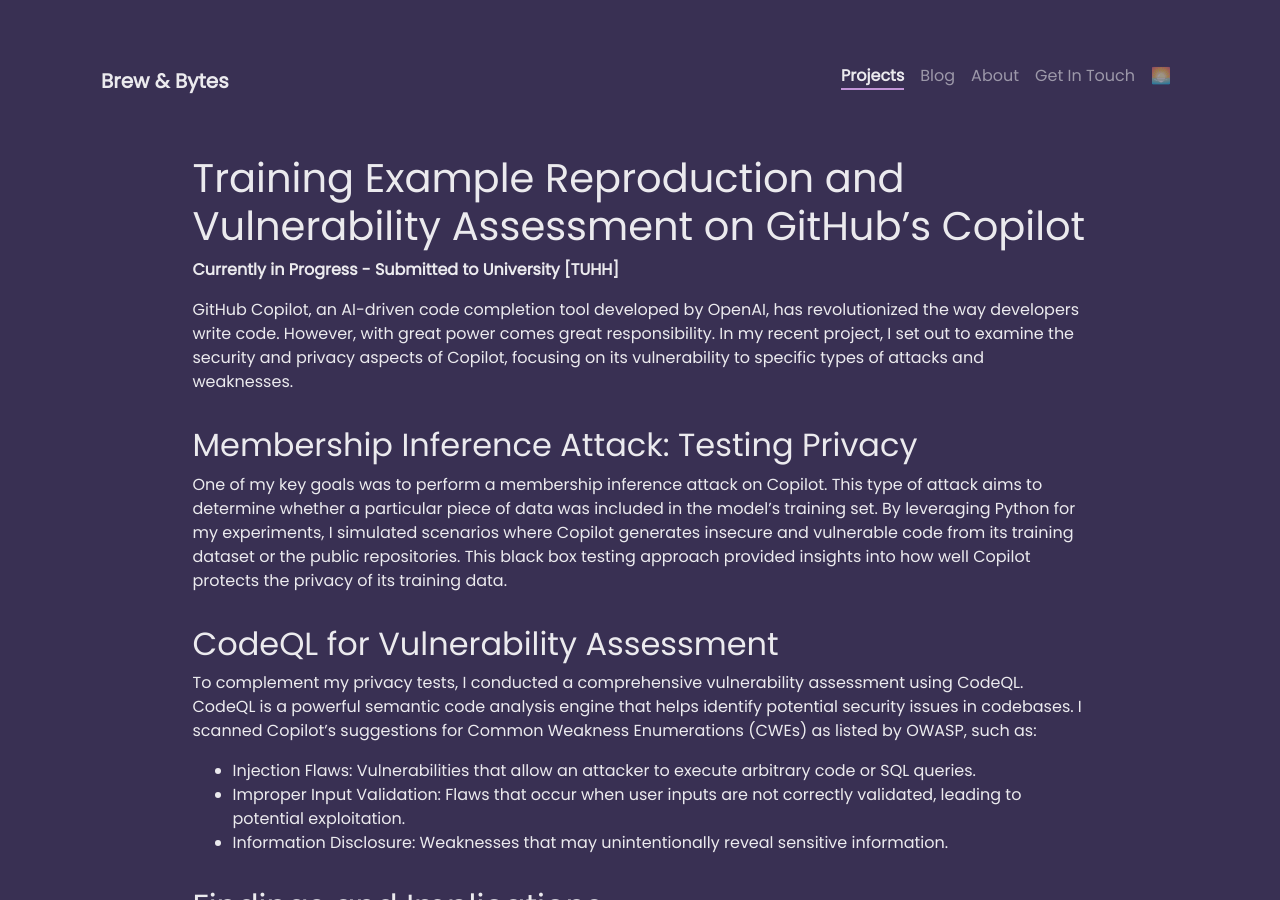
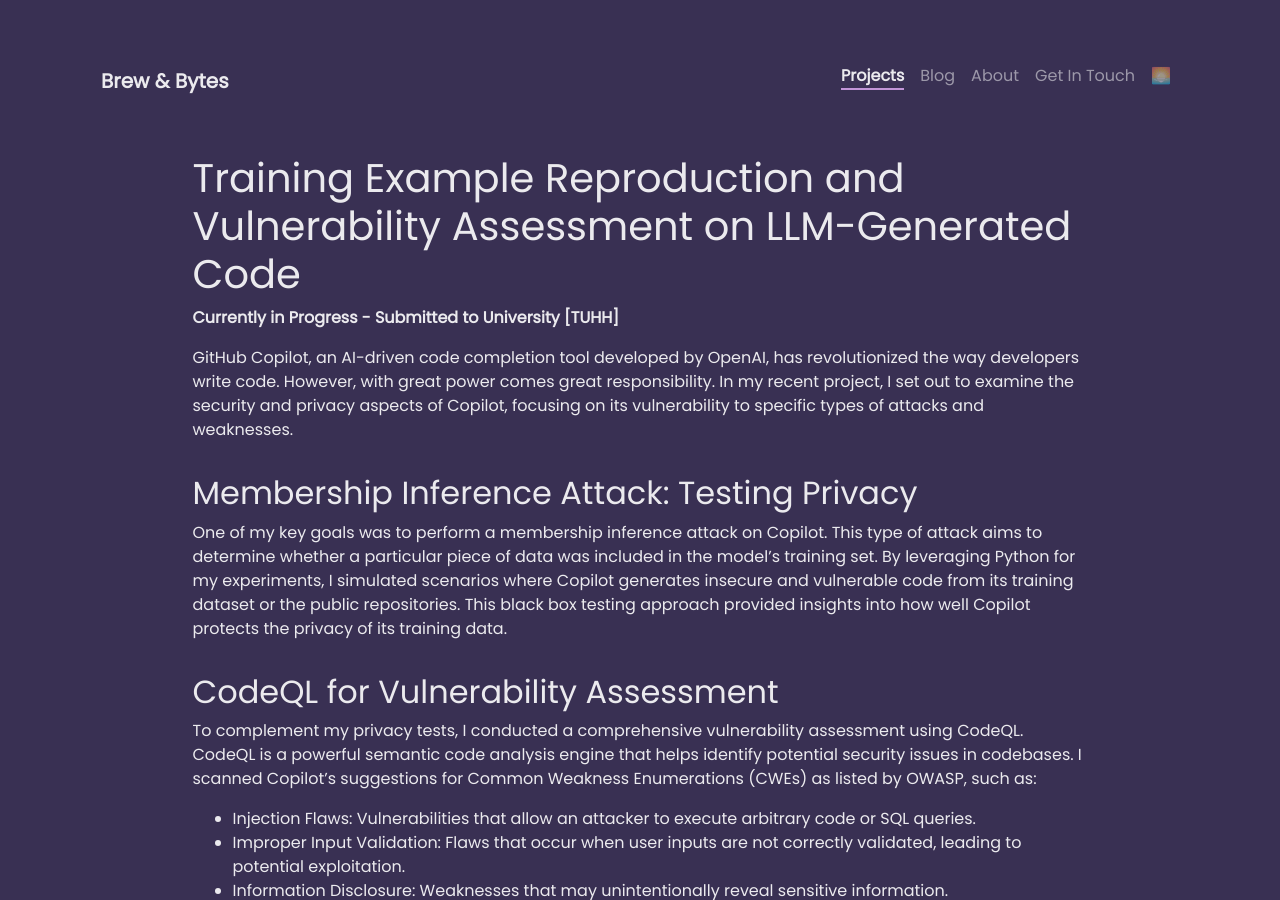
Before and after one commit to tiramdasg/tiramdasg.github.io, a Jekyll site: the page built from _projects/Github-copilot-project.md, in a window 1280 px wide and 900 px high. Built offline with Jekyll 4.4.1, drawn with Linux system fonts in a browser that asks for light colours.

Commit message:
Update Github-copilot-project.md

```diff
--- a/_projects/Github-copilot-project.md
+++ b/_projects/Github-copilot-project.md
@@ -1,5 +1,5 @@
 ---
-name: Training Example Reproduction and Vulnerability Assessment on GitHub’s Copilot
+name: Training Example Reproduction and Vulnerability Assessment on LLM-Generated Code
 tools: [Python, CodeQL, CWE, OWASP, GitHub Copilot, REST API, LateX]
 image:
 style: fill
@@ -7,7 +7,7 @@
 description: A research project to determine if Copilot reproduces training data in its output and inject new vulnerabilities to the code.
 ---
 
-# Training Example Reproduction and Vulnerability Assessment on GitHub’s Copilot
+# Training Example Reproduction and Vulnerability Assessment on LLM-Generated Code
 **Currently in Progress - Submitted to University [TUHH]**
 
 GitHub Copilot, an AI-driven code completion tool developed by OpenAI, has revolutionized the way developers write code. However, with great power comes great responsibility. In my recent project, I set out to examine the security and privacy aspects of Copilot, focusing on its vulnerability to specific types of attacks and weaknesses.
```
